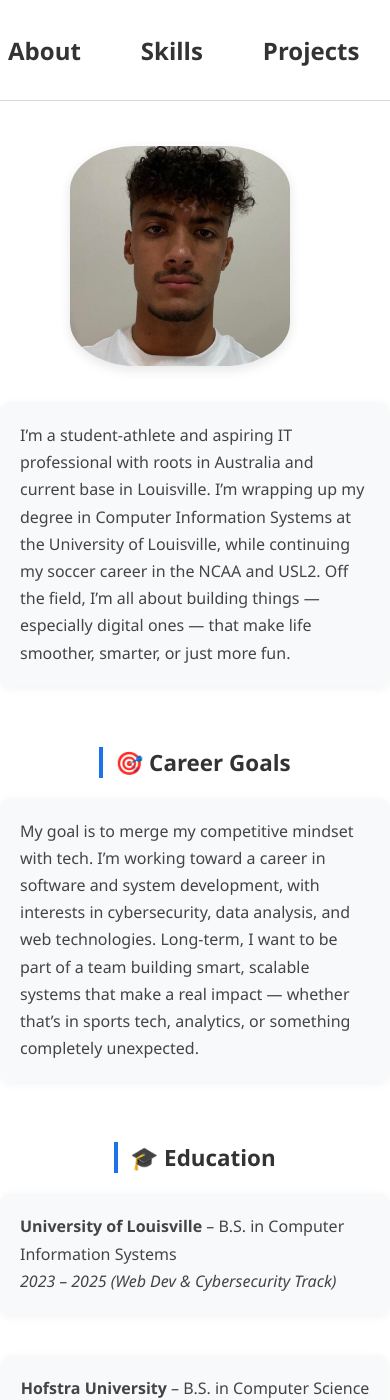
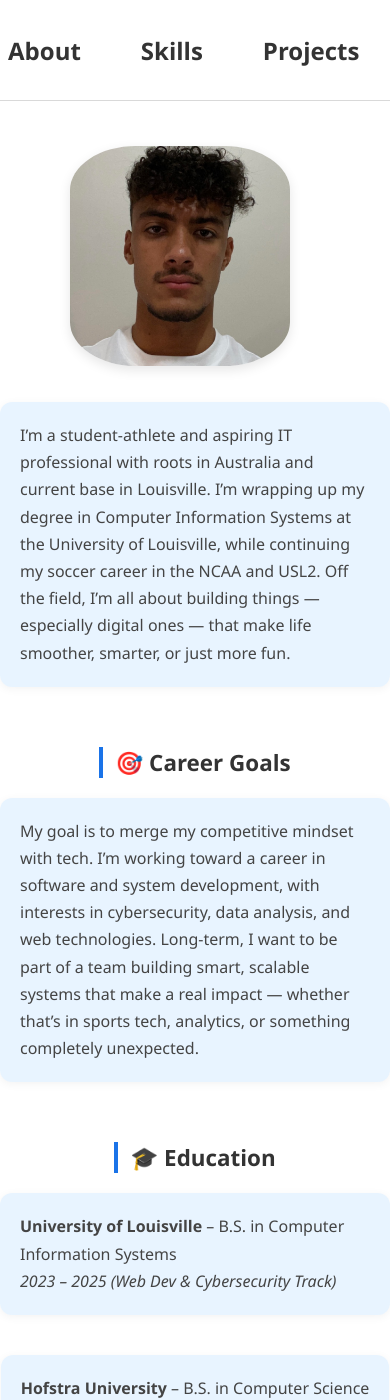
Before and after one commit to masontatafu/masontatafu.github.io, a Jekyll site: the page built from about.md, in a window 390 px wide and 1400 px high. Built offline with Jekyll 4.4.1, drawn with Linux system fonts in a browser that asks for light colours.

Commit message:
Update style.css

```diff
--- a/assets/css/style.css
+++ b/assets/css/style.css
@@ -447,3 +447,13 @@ body {
 main > :last-child {
     margin-bottom: 100px;
 }
+
+
+/* updating the text box background for each section */
+.about-section,
+.intro-block,
+.intro-wrapper,
+.contact-container,
+.project-card {
+    background-color: rgba(30, 144, 255, 0.1); /* transparent soft blue */
+}
```
